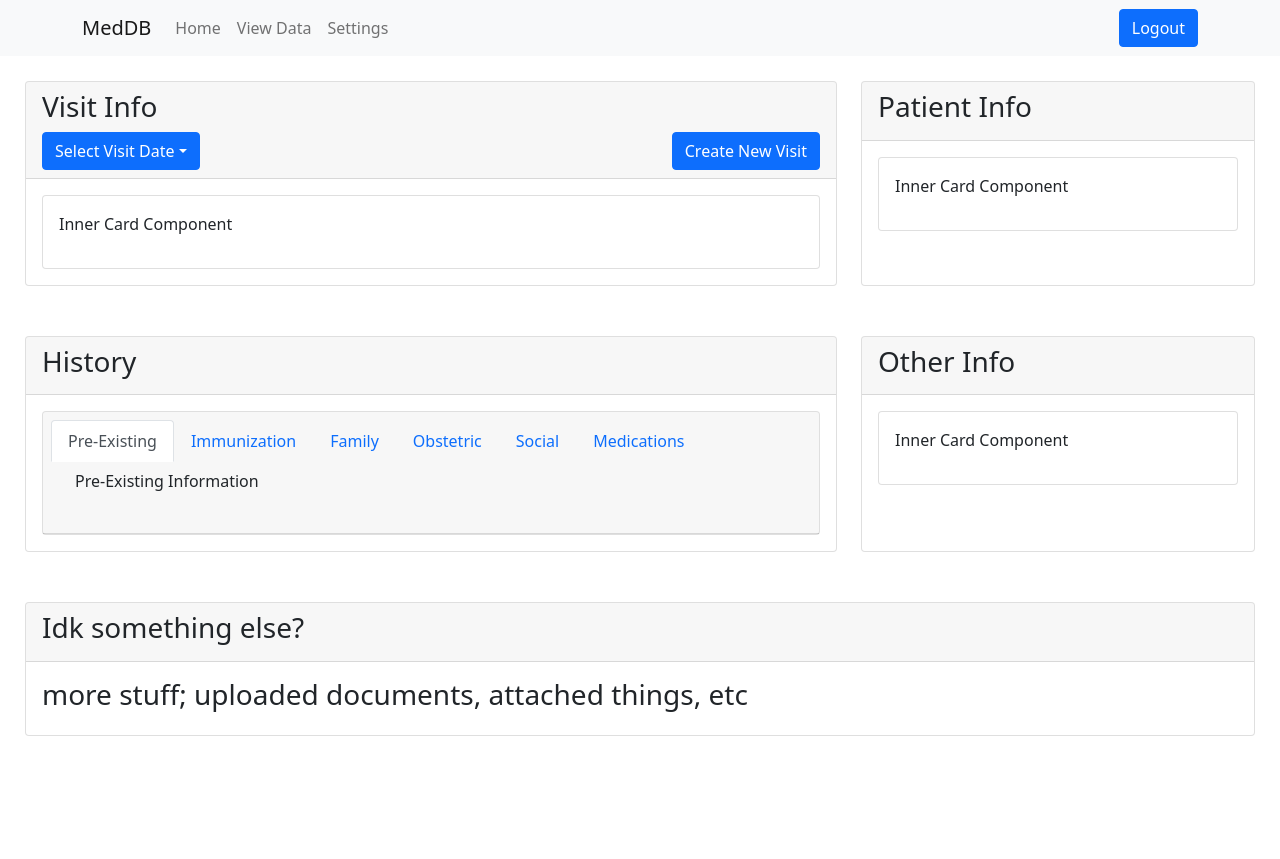
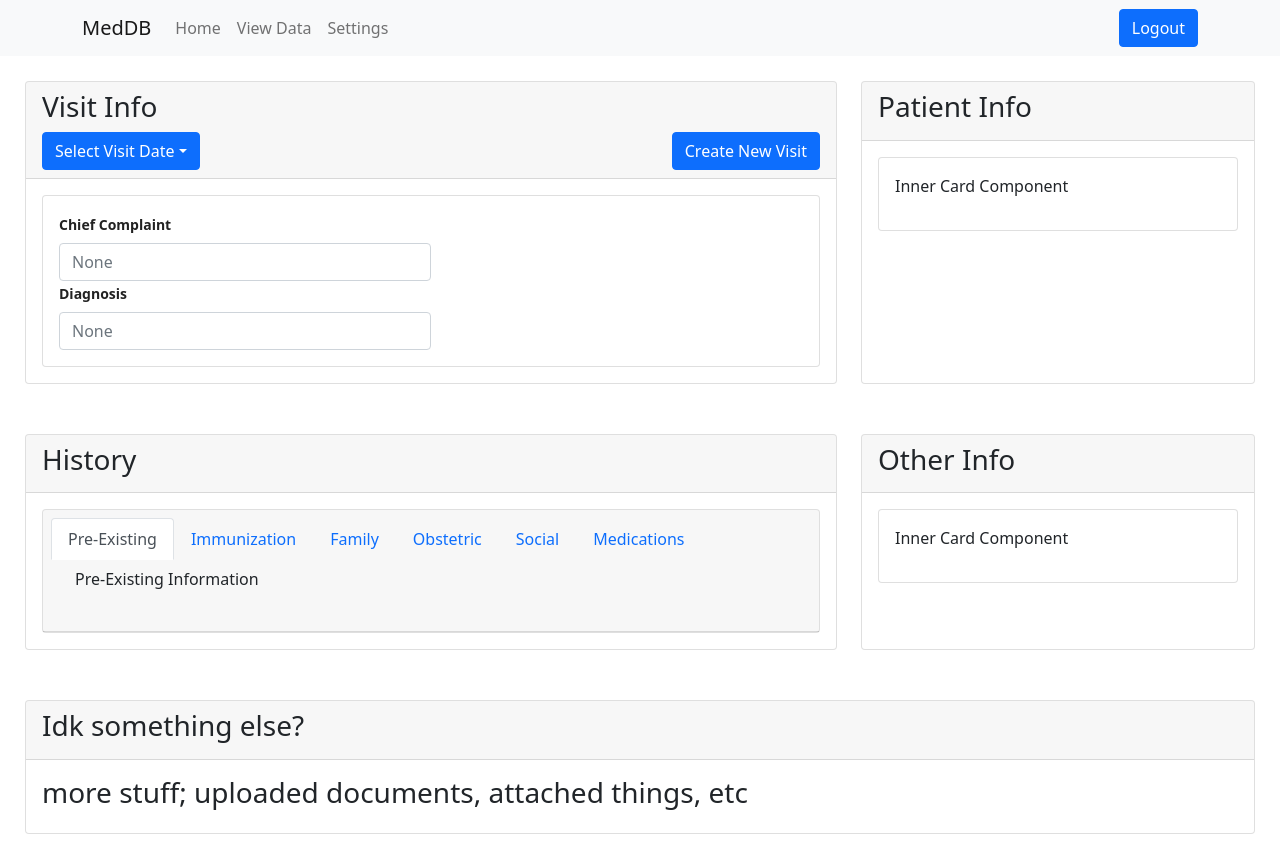
Before and after one commit to cmille47/onlineEMR, a React (Create React App) app in the folder frontend/client/: page /chart in a window 1280 px wide. Before the commit the page ends 800 px from the top, so only its background shows below. Built offline with nearby package versions, Linux system fonts and the light colour scheme; the HTML template or start-up script is replaced by a standard one.

Commit message:
building editable fields that are retrivable for later

```diff
--- a/frontend/client/src/components/Dashboard.js
+++ b/frontend/client/src/components/Dashboard.js
@@ -81,7 +81,7 @@ function Dashboard(props) {
     <Container>
       <Row className="justify-content-center my-4">
         <Col md={6}>
-          <Card>
+          <Card style = {{height:"100%"}}>
             <Card.Body>
               <Card.Title>Search For Patient by Name or ID</Card.Title>
               <Form>
@@ -103,11 +103,9 @@ function Dashboard(props) {
             </Card.Body>
           </Card>
         </Col>
-      </Row>
-      <Row className="justify-content-center my-4">
         <Col md={6}>
-          <Card>
-            <Card.Body className="text-center">
+          <Card style={{height:"100%"}}>
+            <Card.Body className="d-flex align-items-center justify-content-center" style={{height: '100%'}}>
               <Button variant="primary" onClick={handleDataButton}>View Patient Data</Button>
             </Card.Body>
           </Card>
--- a/frontend/client/src/components/PatientChart.js
+++ b/frontend/client/src/components/PatientChart.js
@@ -7,7 +7,9 @@ import {
     Col,
     Tabs,
     Tab,
-    Button } from 'react-bootstrap';
+    Button,
+    Form,
+    } from 'react-bootstrap';
 
 // create patient chart page
 function PatientChart(props) {
@@ -42,9 +44,9 @@ function PatientChart(props) {
                                 <Dropdown onSelect={handleDateSelect} className="mr-3">
                                     <Dropdown.Toggle>{selectedDate}</Dropdown.Toggle>
                                     <Dropdown.Menu>
-                                    <Dropdown.Item eventKey="2023-05-01">May 1, 2023</Dropdown.Item>
-                                    <Dropdown.Item eventKey="2023-05-02">May 2, 2023</Dropdown.Item>
-                                    <Dropdown.Item eventKey="2023-05-03">May 3, 2023</Dropdown.Item>
+                                        <Dropdown.Item eventKey="2023-05-01">May 1, 2023</Dropdown.Item>
+                                        <Dropdown.Item eventKey="2023-05-02">May 2, 2023</Dropdown.Item>
+                                        <Dropdown.Item eventKey="2023-05-03">May 3, 2023</Dropdown.Item>
                                     </Dropdown.Menu>
                                 </Dropdown>
                                 <Button variant="primary" className="m1-auto" onClick={handleNewVisit}>Create New Visit</Button>
@@ -53,7 +55,16 @@ function PatientChart(props) {
                         <Card.Body>
                             <Card>
                             <Card.Body>
-                                <p>Inner Card Component</p>
+                                <Col md={6}>
+                                    <Form.Group controlID="chiefComplaint">
+                                        <Form.Label>Chief Complaint</Form.Label>
+                                        <Form.Control type="text" placeholder="None" />
+                                    </Form.Group>
+                                    <Form.Group controlID="diagnosis">
+                                        <Form.Label>Diagnosis</Form.Label>
+                                        <Form.Control type="text" placeholder="None" />
+                                    </Form.Group>
+                                </Col>
                             </Card.Body>
                             </Card>
                         </Card.Body>
```
Also changed, not shown: 1 other file (tests, documents, lock files or other folders).
